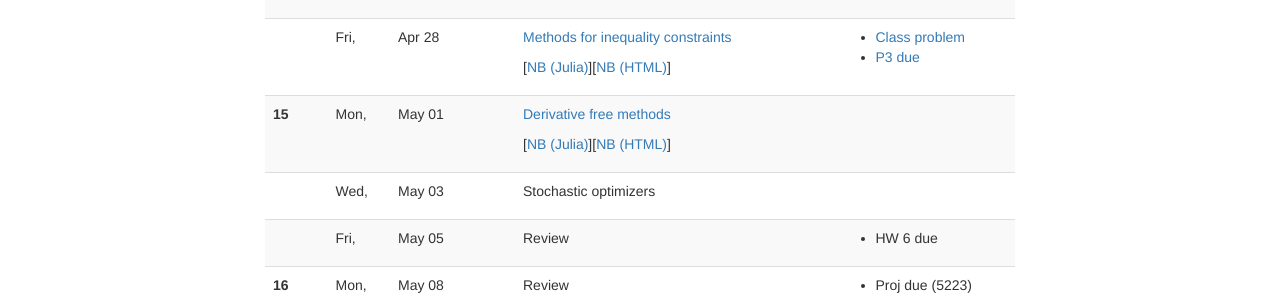
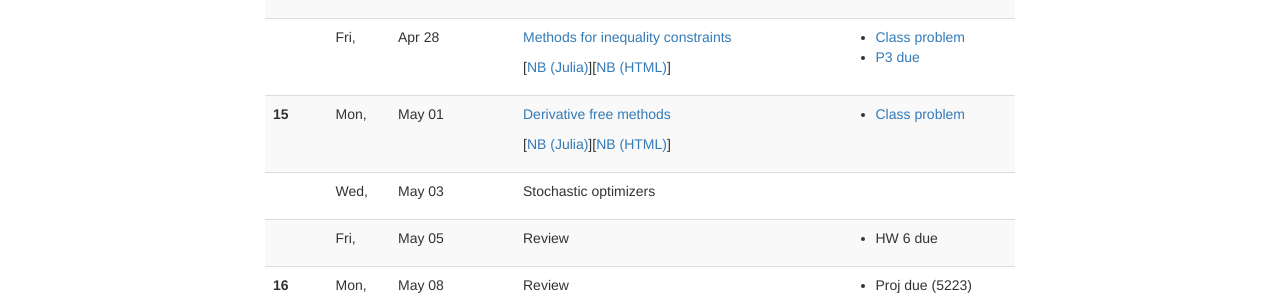
Before and after one commit to dbindel/cs4220-s23, a Jekyll site: the page built from web/schedule.html, in a window 1280 px wide and 900 px high, scrolled down 2680 px. Shown: the part 476-774 px from the top of the window. Built offline with Jekyll 4.4.1, drawn with Linux system fonts in a browser that asks for light colours; nearby versions of some CDN libraries.

Commit message:
Add 5/1 class problem.

```diff
--- a/web/_data/lectures.yml
+++ b/web/_data/lectures.yml
@@ -519,6 +519,9 @@
       url: lec/2023-05-01.jl
     - info: NB (HTML)
       url: lec/2023-05-01.html
+  hw:
+    - info: Class problem
+      file: 2023-05-01-class.pdf
 -
   date: 2023-05-03
   info: Stochastic optimizers
```
Also changed, not shown: 2 other files.
